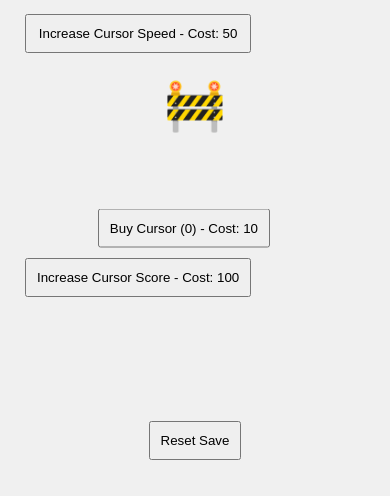
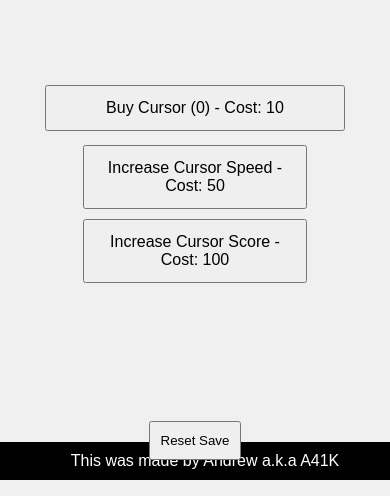
Before and after one commit to A41K/Clicker, a plain HTML site: page index.html in a window 390 px wide. Shown: the part 364-860 px from the top of the page. Drawn offline with Linux system fonts and the light colour scheme.

Commit message:
v1.11 Finished Phone Changes

```diff
--- a/index.html
+++ b/index.html
@@ -70,18 +70,52 @@
             padding: 10px;
             cursor: pointer;
         }
+        .footer{
+            position: fixed;
+            bottom: 0;
+            left: 0;
+            width: 100%;
+            text-align: center;
+            padding: 10px;
+            background-color: #000;
+            color: white;
+        }
         @media screen and (max-width: 600px) {
-        .upgrade-button{
-            margin-top: 200px;
+    body {
+        flex-direction: column;
+        align-items: center;
+    }
 
-        }
-        .buy-button{
-            margin-top: 170px;
-            margin-right: 100px;
+    .game-container {
+        display: flex;
+        flex-direction: column;
+        align-items: center;
+    }
 
-        }
+    #cursorContainer {
+        display: flex;
+        justify-content: center;
+        flex-wrap: wrap;
+    }
 
+    .buy-button, .upgrade-container {
+        position: static;
+        margin-top: 60px; /* Ensures 60px spacing from cursors */
+        text-align: center;
     }
+
+    .upgrade-container {
+        display: flex;
+        flex-direction: column;
+        align-items: center;
+    }
+
+    .upgrade-button, .buy-button {
+        width: 80%; /* Ensures accessibility */
+        padding: 12px;
+        font-size: 16px;
+    }
+}
     </style>
 </head>
 <body>
@@ -96,6 +130,10 @@
         <button class="upgrade-button" id="upgradeSpeed">Increase Cursor Speed - Cost: 50</button>
         <button class="upgrade-button" id="upgradeScore">Increase Cursor Score - Cost: 100</button>
     </div>
+
+    <footer class="footer">
+        This was made by Andrew a.k.a A41K
+    </footer>
 
     <script>
      let score = localStorage.getItem('score') ? parseFloat(localStorage.getItem('score')) : 0;
```
